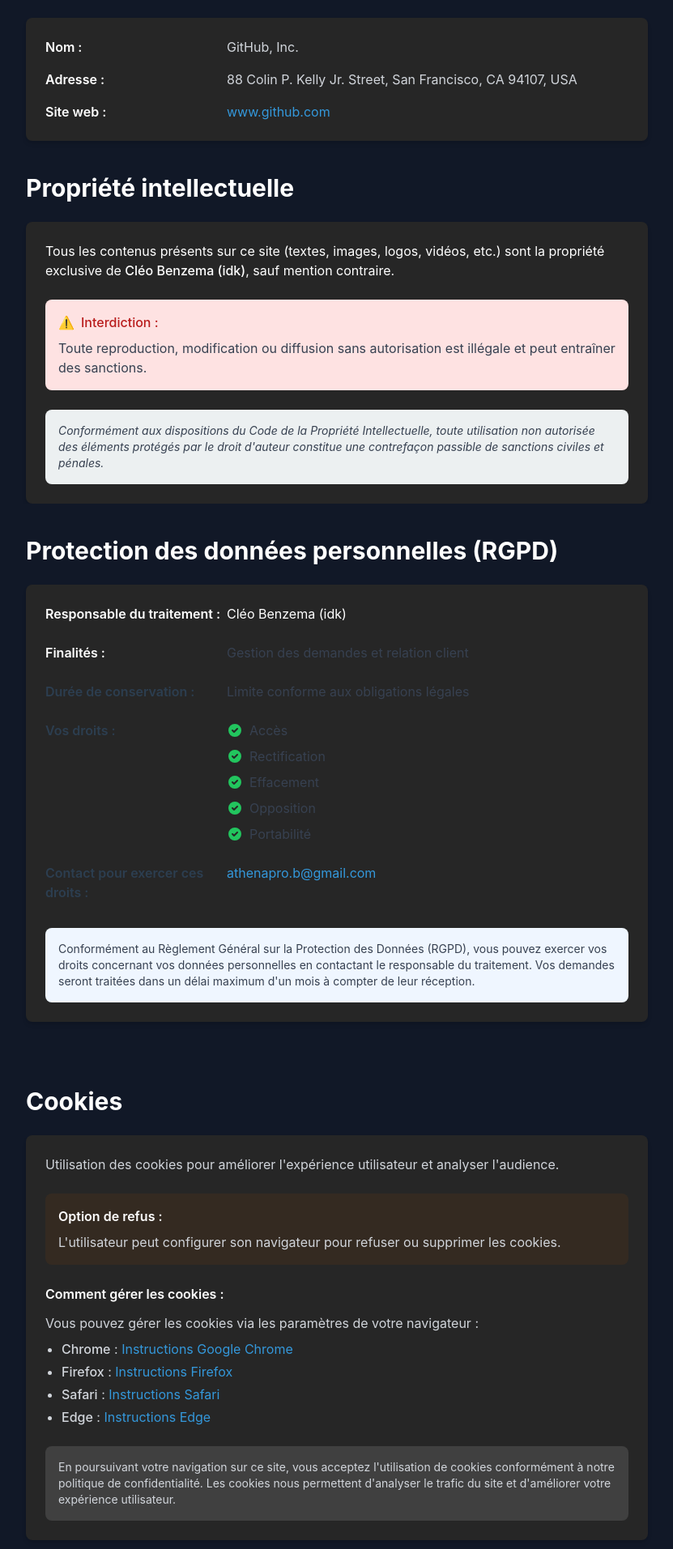
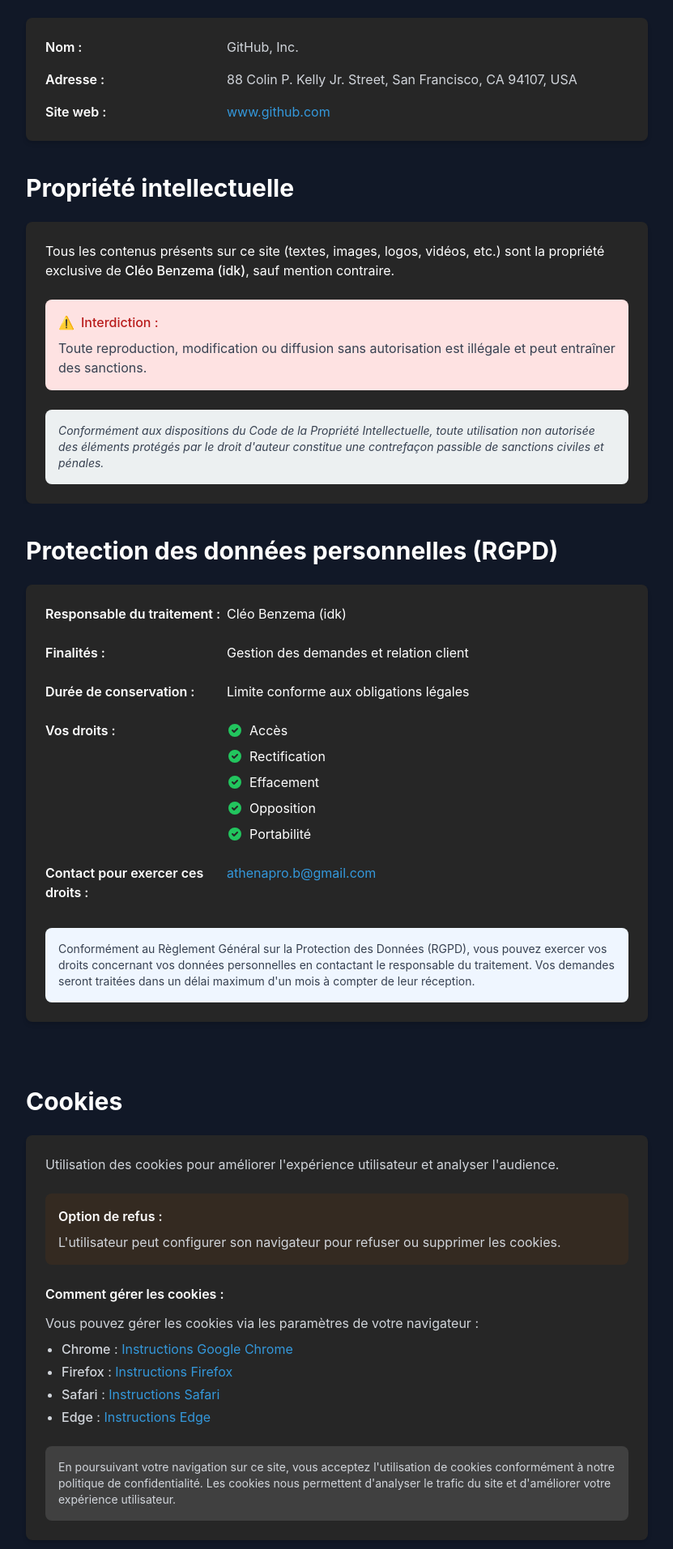
Before and after one commit to Portfolio-professionnal/AthenaPro, a Jekyll site: the page Mentions_Légales.html, which Jekyll copies as it is, in a window 1280 px wide. Shown: the part 1726-3639 px from the top of the page at 81% size, without its empty margins (224-1055 px from the left). Built offline with Jekyll 4.4.1, drawn with Linux system fonts in a browser that asks for light colours; nearby versions of some CDN libraries.

Commit message:
Update Mentions_Légales.html

```diff
--- a/Mentions_Légales.html
+++ b/Mentions_Légales.html
@@ -268,17 +268,17 @@
 
           <div class="flex flex-col md:flex-row md:items-start">
             <span class="font-semibold text-[#2C3E50] text-white w-full md:w-56 mb-2 md:mb-0">Finalités :</span>
-            <span class="text-gray-700 text-whitetext-white">Gestion des demandes et relation client</span>
+            <span class="text-gray-700 text-white">Gestion des demandes et relation client</span>
           </div>
 
           <div class="flex flex-col md:flex-row md:items-start">
-            <span class="font-semibold text-[#2C3E50] dark:text-white w-full md:w-56 mb-2 md:mb-0">Durée de conservation :</span>
-            <span class="text-gray-700 dark:text-gray-300">Limite conforme aux obligations légales</span>
+            <span class="font-semibold text-[#2C3E50] text-white w-full md:w-56 mb-2 md:mb-0">Durée de conservation :</span>
+            <span class="text-gray-700 text-white">Limite conforme aux obligations légales</span>
           </div>
 
           <div class="flex flex-col md:flex-row md:items-start">
-            <span class="font-semibold text-[#2C3E50] dark:text-white w-full md:w-56 mb-2 md:mb-0">Vos droits :</span>
-            <div class="text-gray-700 dark:text-gray-300">
+            <span class="font-semibold text-[#2C3E50] text-white w-full md:w-56 mb-2 md:mb-0">Vos droits :</span>
+            <div class="text-gray-700 text-white">
               <ul class="space-y-2">
                 <li class="flex items-center">
                   <svg class="w-5 h-5 text-green-500 mr-2" fill="currentColor" viewBox="0 0 20 20" xmlns="http://www.w3.org/2000/svg">
@@ -315,7 +315,7 @@
           </div>
 
           <div class="flex flex-col md:flex-row md:items-start">
-            <span class="font-semibold text-[#2C3E50] dark:text-white w-full md:w-56 mb-2 md:mb-0">Contact pour exercer ces droits :</span>
+            <span class="font-semibold text-[#2C3E50] text-white w-full md:w-56 mb-2 md:mb-0">Contact pour exercer ces droits :</span>
             <a href="mailto:athenapro.b@gmail.com" class="text-[#3498DB] hover:underline">athenapro.b@gmail.com</a>
           </div>
         </div>
```
